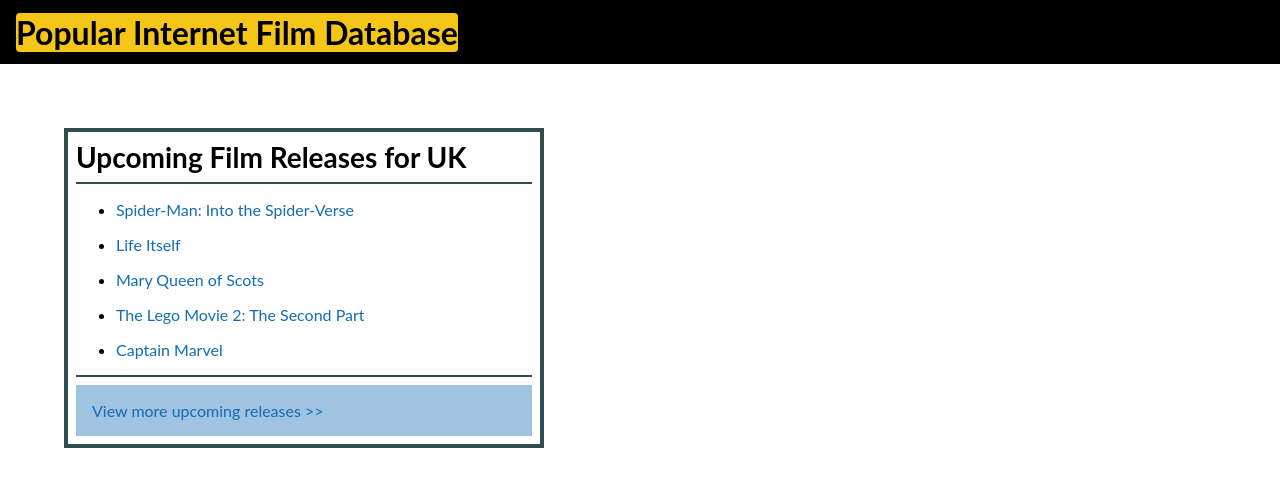
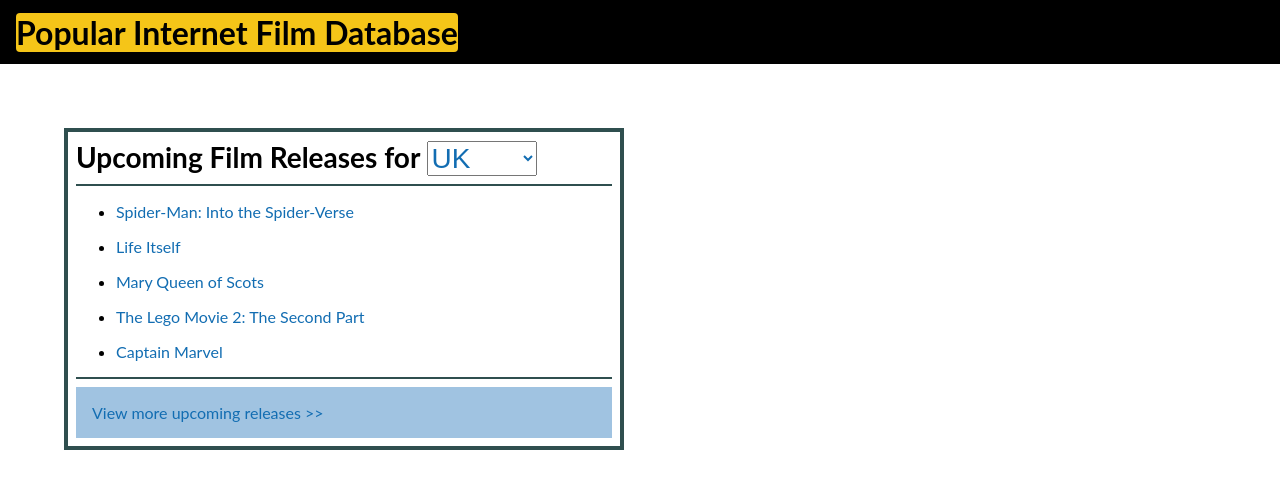
Before and after one commit to bsmith/w07d2_film_releases, a React (Create React App) app: page / in a window 1280 px wide. Shown: the top 488 px of the page. Built offline with nearby package versions, Linux system fonts and the light colour scheme; the HTML template or start-up script is replaced by a standard one.

Commit message:
Add a region selector

```diff
--- a/src/components/ReleasesTitle.js
+++ b/src/components/ReleasesTitle.js
@@ -1,5 +1,32 @@
-const ReleasesTitle = () => {
-    return <h2>Upcoming Film Releases for UK</h2>
+const compare = (a, b) => {
+    if (a < b)
+        return -1;
+    if (b > a)
+        return 1;
+    return 0;
+};
+
+const betterSorted = (oldArray, keyFunc) => {
+    const array = oldArray.map(elem => [keyFunc(elem), elem]);
+    array.sort(([a, _1], [b, _2]) => compare(a, b));
+    return array.map(([_, elem]) => elem);
+}
+
+const ReleasesTitle = ({currentRegion, regionNames, onRegionChange}) => {
+    const sortedRegions = betterSorted(Object.entries(regionNames), ([_, name]) => name);
+
+    const handleChange = (e) => {
+        onRegionChange(e.target.value);
+    }
+
+    const optionNodes = sortedRegions.map(([key, name]) => {
+        return <option key={key} value={key}>{name}</option>
+    });
+    const selectNode = <select onChange={handleChange} value={currentRegion}>{optionNodes}</select>
+
+    return <>
+        <h2>Upcoming Film Releases for {selectNode}</h2>
+    </>;
 }
 
 export default ReleasesTitle;
--- a/src/containers/ReleaseBox.css
+++ b/src/containers/ReleaseBox.css
@@ -2,7 +2,7 @@
     /* outline: 4px solid greenyellow; */
     border: 4px solid var(--border-color);
     padding: 8px;
-    width: 30rem;
+    width: 35rem;
     margin: 4rem;
 }
 
--- a/src/containers/ReleaseBox.js
+++ b/src/containers/ReleaseBox.js
@@ -5,7 +5,7 @@
 import MoreReleases from "../components/MoreReleases";
 import ReleasesTitle from '../components/ReleasesTitle';
 
-const staticData = [
+const ukFilms = [
     {
         id: 1,
         name: "Spider-Man: Into the Spider-Verse",
@@ -32,21 +32,60 @@
         url: "https://www.imdb.com/title/tt4154664/?ref_=rlm"
     }
 ];
-const viewMoreLink = "https://www.imdb.com/calendar/?region=gb";
+const frFilms = [
+    {
+        id: 6,
+        name: "Annie colère",
+        url: "https://www.imdb.com/title/tt14778456/?ref_=rlm"
+    },
+    {
+        id: 7,
+        name: "Le torrent",
+        url: "https://www.imdb.com/title/tt17912040/?ref_=rlm"
+    }
+];
+const staticData = {
+    uk: {
+        region: "gb",
+        name: "UK",
+        films: ukFilms
+    },
+    fr: {
+        region: "fr",
+        name: "France",
+        films: frFilms
+    }
+}
+/* XXX: URL escaping */
+const viewMoreLink = region => `https://www.imdb.com/calendar/?region=${region}`;
 
 const ReleaseBox = () => {
-    const [releases, setReleases] = useState(staticData);
+    // const [releases, setReleases] = useState(ukFilms);
+    let [region, setRegion] = useState("uk");
+
+    if (!(region in staticData)) {
+        setRegion("uk");
+        region = "uk";
+    }
+
+    const regionObj = staticData[region];
+    const releases = regionObj.films;
+    const regionNames = Object.fromEntries(
+        Object.entries(staticData).map(([region, data]) => [region, data.name]));
 
     return <aside className="ReleaseBox">
-        {/* TODO: ADD SEPARATE COMPONENT */}
-        <ReleasesTitle />
+        <ReleasesTitle currentRegion={region} regionNames={regionNames} onRegionChange={setRegion} />
         <hr />
+        {/*<button onClick={ (e) => { if (region === "uk") { setRegion("fr") } else { setRegion("uk")}} }>TEST REGION</button>
+        <hr />*/}
 
         <ReleaseList releases={releases} />
 
         <hr />
-        <MoreReleases href={viewMoreLink}/>
+        <MoreReleases href={viewMoreLink(regionObj.region)}/>
     </aside>;
 };
 
+// ReleaseBox.displayName = "Hello!"
+
 export default ReleaseBox;
--- a/src/index.css
+++ b/src/index.css
@@ -28,3 +28,8 @@
     text-decoration: none;
     color: var(--link-fg-color);
 }
+
+select {
+    font-size: inherit;
+    color: var(--link-fg-color);
+}
```
